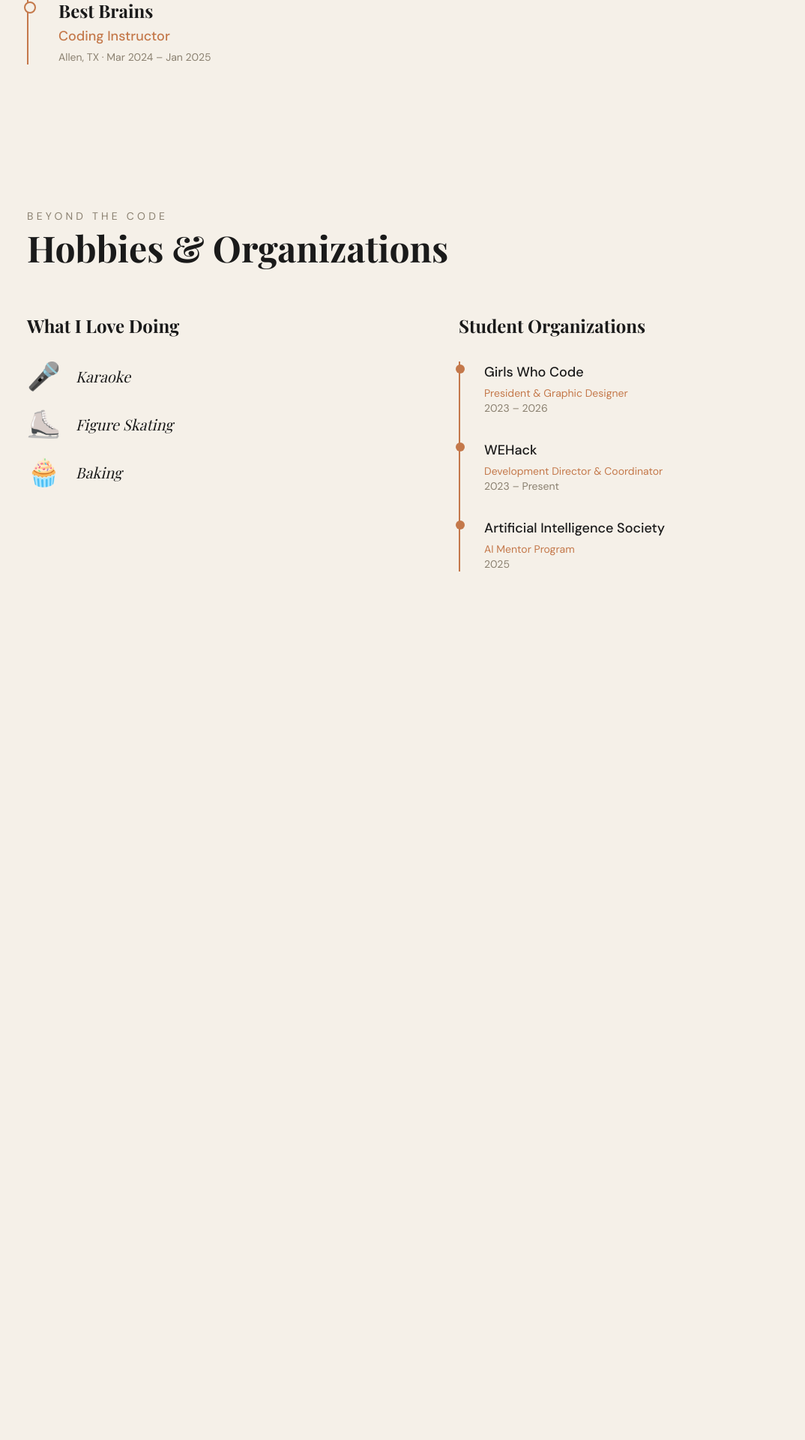
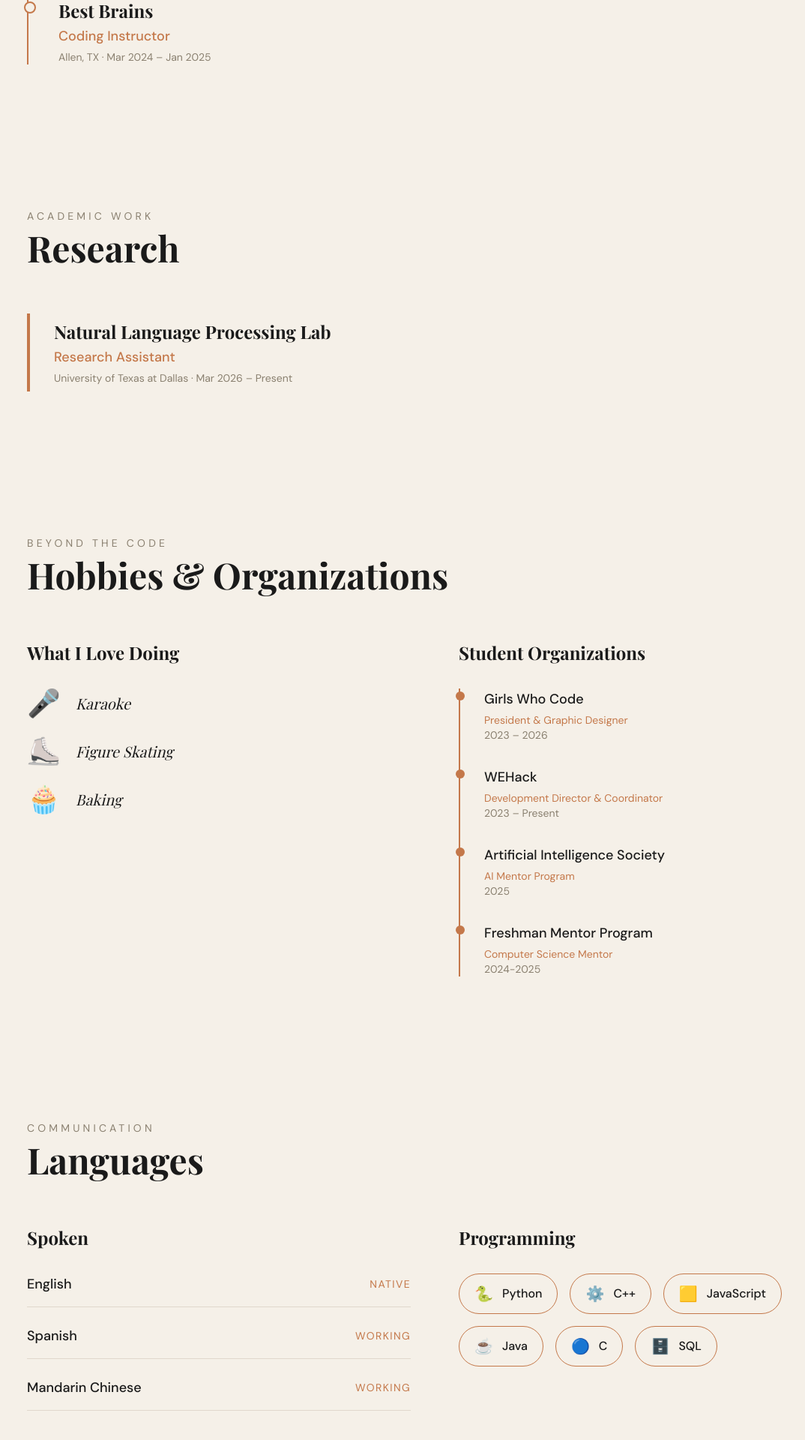
Before and after one commit to anccaz/AnccazPersonalWebsite, a React (Vite) app: page / in a window 1280 px wide. Shown: the part 1470-3390 px from the top of the page at 75% size, without its empty margins (60-1134 px from the left). Before the commit the page ends 2328 px from the top, so only its background shows below. Built offline with nearby package versions, Linux system fonts and the light colour scheme; a web font is replaced by a local one.

Commit message:
Languages and Research added

```diff
--- a/src/App.jsx
+++ b/src/App.jsx
@@ -1,13 +1,17 @@
 import Hero from './components/Hero';
 import Experience from './components/Experience';
+import Research from './components/Research';
 import Organizations from './components/Organizations';
+import Languages from './components/Languages';
 
 function App() {
   return (
     <main>
       <Hero />
       <Experience />
+      <Research />
       <Organizations />
+      <Languages />
     </main>
   );
 }
--- /dev/null
+++ b/src/components/Languages.jsx
@@ -0,0 +1,54 @@
+import { languages } from '../portfolio';
+
+export default function Languages() {
+  return (
+    <section className="px-8 md:px-24 py-24">
+      <p className="text-sm tracking-[0.3em] uppercase mb-2" style={{ color: 'var(--muted)' }}>
+        Communication
+      </p>
+      <h2 className="font-display text-4xl md:text-5xl font-bold mb-16" style={{ color: 'var(--charcoal)' }}>
+        Languages
+      </h2>
+
+      <div className="grid md:grid-cols-2 gap-16">
+
+        {/* Spoken Languages */}
+        <div>
+          <h3 className="font-display text-2xl font-bold mb-8" style={{ color: 'var(--charcoal)' }}>
+            Spoken
+          </h3>
+          <div className="flex flex-col gap-6">
+            {languages.spoken.map((lang, i) => (
+              <div key={i} className="flex items-center justify-between border-b pb-4"
+                style={{ borderColor: '#e0d8cc' }}>
+                <span className="text-lg font-medium" style={{ color: 'var(--charcoal)' }}>
+                  {lang.name}
+                </span>
+                <span className="text-sm tracking-widest uppercase" style={{ color: 'var(--accent)' }}>
+                  {lang.level}
+                </span>
+              </div>
+            ))}
+          </div>
+        </div>
+
+        {/* Programming Languages */}
+        <div>
+          <h3 className="font-display text-2xl font-bold mb-8" style={{ color: 'var(--charcoal)' }}>
+            Programming
+          </h3>
+          <div className="flex flex-wrap gap-4">
+            {languages.programming.map((lang, i) => (
+              <div key={i} className="flex items-center gap-3 px-5 py-3 rounded-full border"
+                style={{ borderColor: 'var(--accent)', color: 'var(--charcoal)' }}>
+                <span className="text-xl">{lang.icon}</span>
+                <span className="font-medium">{lang.name}</span>
+              </div>
+            ))}
+          </div>
+        </div>
+
+      </div>
+    </section>
+  );
+}
--- /dev/null
+++ b/src/components/Research.jsx
@@ -0,0 +1,30 @@
+import { research } from '../portfolio';
+
+export default function Research() {
+  return (
+    <section className="px-8 md:px-24 py-24">
+      <p className="text-sm tracking-[0.3em] uppercase mb-2" style={{ color: 'var(--muted)' }}>
+        Academic Work
+      </p>
+      <h2 className="font-display text-4xl md:text-5xl font-bold mb-16" style={{ color: 'var(--charcoal)' }}>
+        Research
+      </h2>
+
+      <div className="flex flex-col gap-10">
+        {research.map((r, i) => (
+          <div key={i} className="border-l-4 pl-8 py-2" style={{ borderColor: 'var(--accent)' }}>
+            <h3 className="font-display text-2xl font-bold mb-1" style={{ color: 'var(--charcoal)' }}>
+              {r.lab}
+            </h3>
+            <p className="text-lg font-medium mb-1" style={{ color: 'var(--accent)' }}>
+              {r.role}
+            </p>
+            <p className="text-sm" style={{ color: 'var(--muted)' }}>
+              {r.institution} · {r.period}
+            </p>
+          </div>
+        ))}
+      </div>
+    </section>
+  );
+}
--- a/src/portfolio.js
+++ b/src/portfolio.js
@@ -69,6 +69,11 @@ export const personalInfo = {
       role: "AI Mentor Program",
       period: "2025",
     },
+    {
+      name: "Freshman Mentor Program",
+      role: "Computer Science Mentor",
+      period: "2024-2025",
+    },
   ];
 
   export const languages = {
@@ -83,5 +88,6 @@ export const personalInfo = {
       { name: "JavaScript", icon: "🟨" },
       { name: "Java", icon: "☕" },
       { name: "C", icon: "🔵" },
+      { name: "SQL", icon: "🗄️" },
     ],
   };
```
